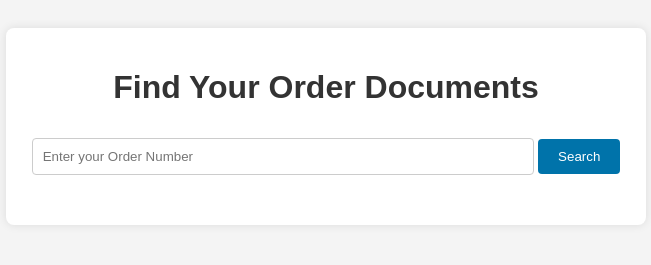
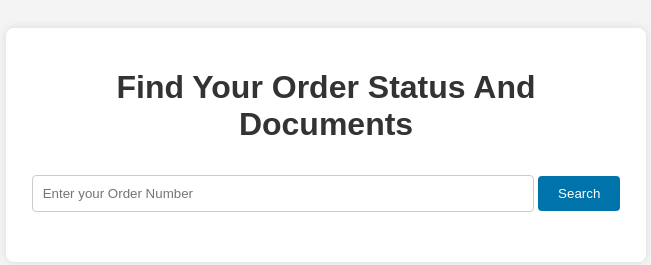
Before and after one commit to cncsmyth/order-status-page, a plain HTML site: page index.html in a window 1280 px wide. Shown: the whole page, without its empty margins (314-965 px from the left). Drawn offline with Linux system fonts and the light colour scheme.

Commit message:
Update index.html

```diff
--- a/index.html
+++ b/index.html
@@ -47,7 +47,7 @@
 </head>
 <body>
     <div class="container">
-        <h1>Find Your Order Documents</h1>
+        <h1>Find Your Order Status And Documents</h1>
         <input type="text" id="searchInput" placeholder="Enter your Order Number">
         <button onclick="searchOrder()">Search</button>
         <div id="result"></div>
```
